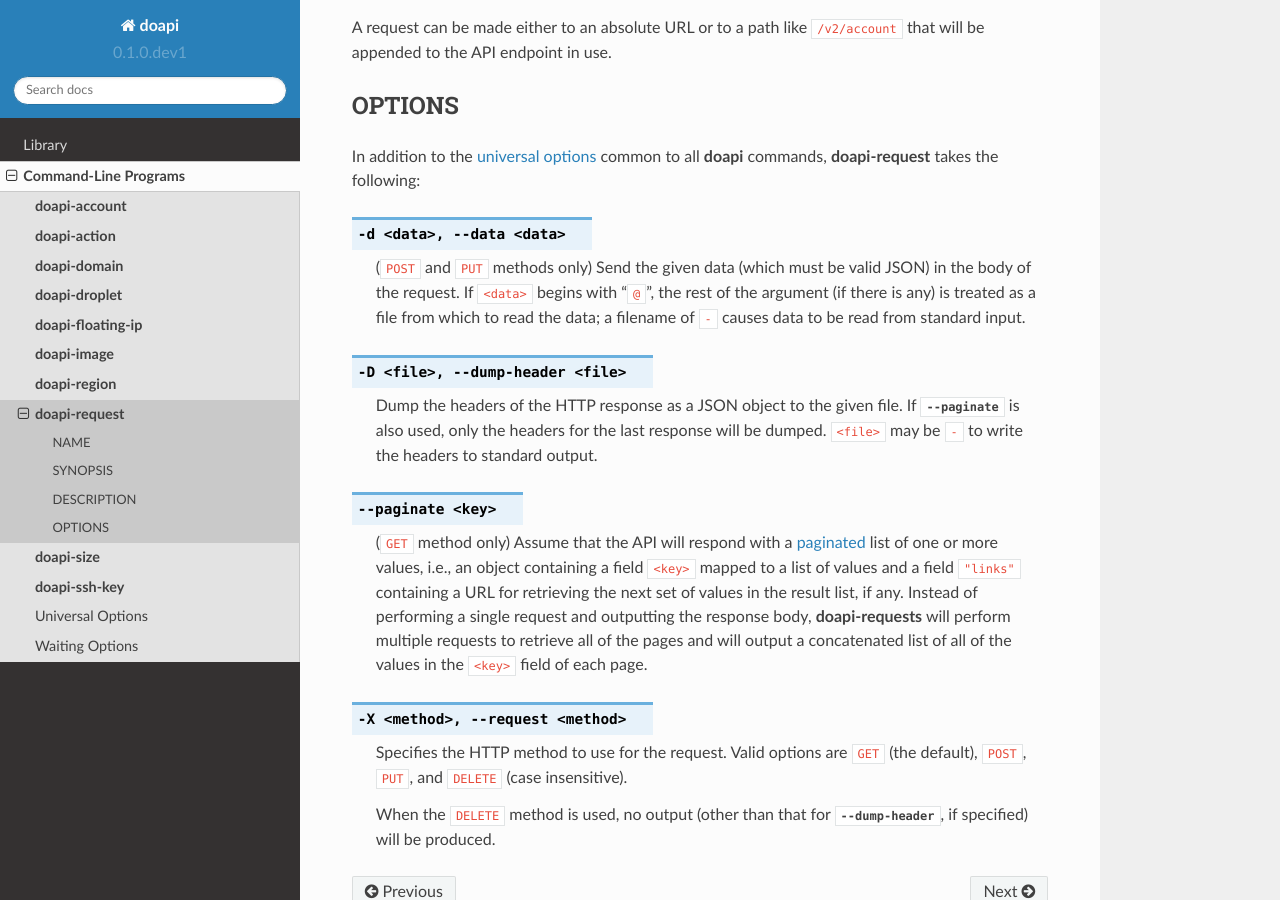
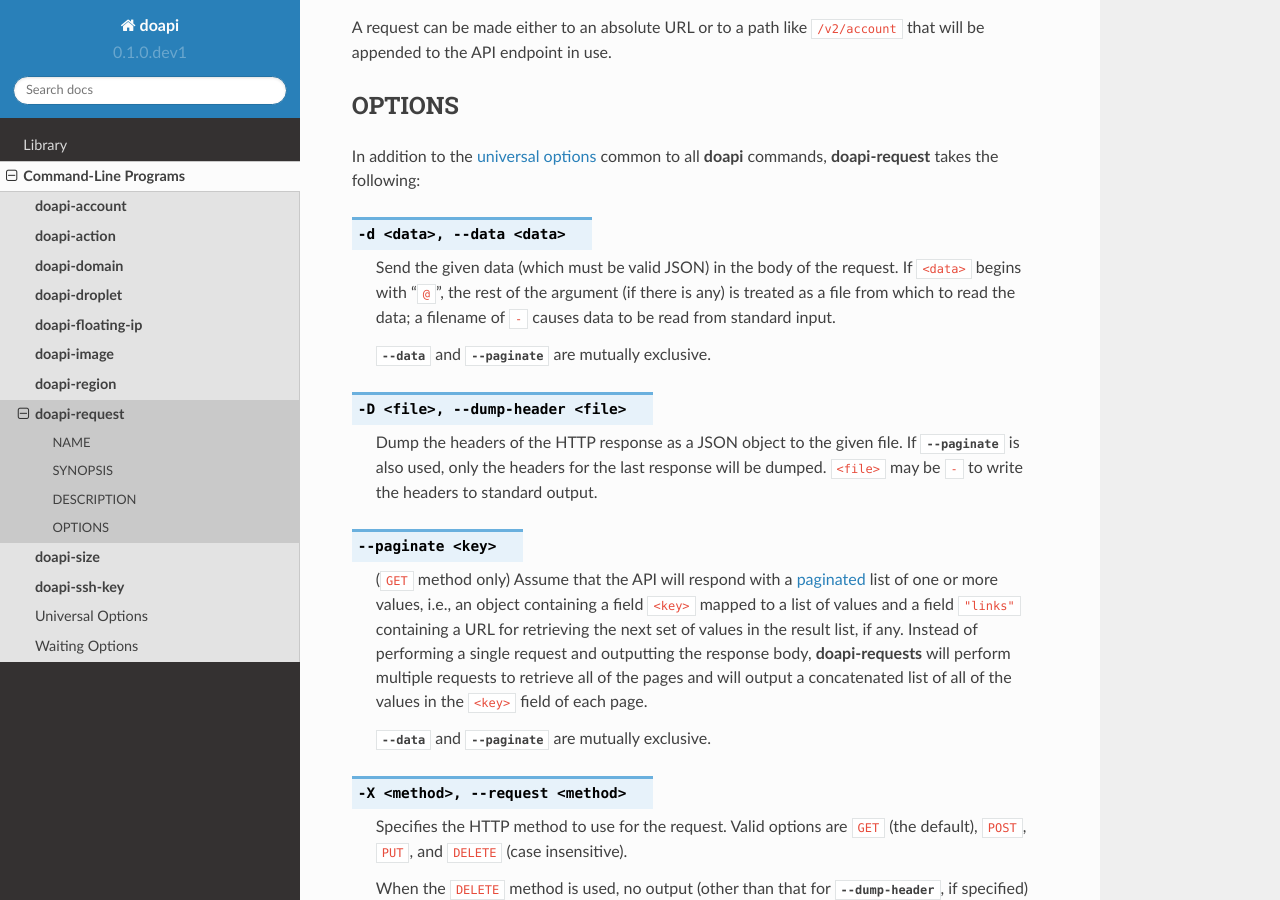
Before and after one commit to jwodder/doapi, a Sphinx documentation site: the page built from docs/cli/request.rst, in a window 1280 px wide and 900 px high, scrolled down 607 px. Built offline with Sphinx 7.4.7 and the Read the Docs theme 2.0.0, drawn with Linux system fonts in a browser that asks for light colours.

Commit message:
Allow `doapi-request --data` with any verb

```diff
--- a/docs/cli/request.rst
+++ b/docs/cli/request.rst
@@ -41,11 +41,12 @@ In addition to the :ref:`universal options <universal>` common to all
 
 .. option:: -d <data>, --data <data>
 
-    (``POST`` and ``PUT`` methods only) Send the given data (which must be
-    valid JSON) in the body of the request.  If ``<data>`` begins with "``@``",
-    the rest of the argument (if there is any) is treated as a file from which
-    to read the data; a filename of ``-`` causes data to be read from standard
-    input.
+    Send the given data (which must be valid JSON) in the body of the request.
+    If ``<data>`` begins with "``@``", the rest of the argument (if there is
+    any) is treated as a file from which to read the data; a filename of ``-``
+    causes data to be read from standard input.
+
+    :option:`--data` and :option:`--paginate` are mutually exclusive.
 
 .. option:: -D <file>, --dump-header <file>
 
@@ -66,6 +67,8 @@ In addition to the :ref:`universal options <universal>` common to all
     a concatenated list of all of the values in the ``<key>`` field of each
     page.
 
+    :option:`--data` and :option:`--paginate` are mutually exclusive.
+
 .. option:: -X <method>, --request <method>
 
     Specifies the HTTP method to use for the request.  Valid options are
```
Also changed, not shown: 1 other file.
